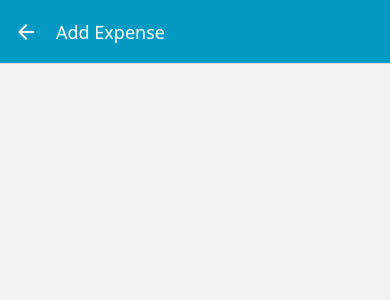
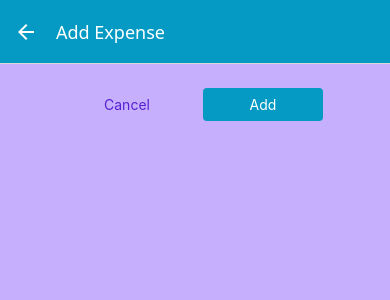
Before and after one commit to thelegend2004/trackytrack, a React Native app: screen /ManageExpense in a window 390 px wide. Shown: the top 300 px of the page. Built offline with nearby package versions, Linux system fonts and the light colour scheme.

Commit message:
feature: add expenses context

```diff
--- a/App.tsx
+++ b/App.tsx
@@ -12,6 +12,7 @@ import { GlobalStyles } from "./constants/styles";
 import { Ionicons } from "@expo/vector-icons";
 import IconButton from "./components/UI/IconButton";
 import { RootStackParamList } from "./types/navigation";
+import { ExpensesContextProvider } from "./store/expenses-context";
 
 const Stack = createNativeStackNavigator();
 const BottomTabs = createBottomTabNavigator();
@@ -75,7 +76,7 @@ function ExpensesOverview() {
 
 export default function App() {
   return (
-    <>
+    <ExpensesContextProvider>
       <StatusBar style="auto" />
       <NavigationContainer>
         <Stack.Navigator
@@ -98,6 +99,6 @@ export default function App() {
           />
         </Stack.Navigator>
       </NavigationContainer>
-    </>
+    </ExpensesContextProvider>
   );
 }
--- a/components/ExpensesOutput/ExpensesOutput.tsx
+++ b/components/ExpensesOutput/ExpensesOutput.tsx
@@ -3,69 +3,6 @@ import ExpensesSummary from "./ExpensesSummary";
 import ExpensesList from "./ExpensesList";
 import { Expense } from "../../types";
 import { GlobalStyles } from "../../constants/styles";
-
-const DUMMY_EXPENSES: Expense[] = [
-  {
-    id: "e1",
-    description: "A pair of cheese",
-    amount: 66.66,
-    date: new Date("2025-12-12"),
-  },
-  {
-    id: "e2",
-    description: "A pair of shorts",
-    amount: 77.66,
-    date: new Date("2025-11-12"),
-  },
-  {
-    id: "e3",
-    description: "Kiwis",
-    amount: 1.99,
-    date: new Date("1999-11-12"),
-  },
-  {
-    id: "e4",
-    description: "House",
-    amount: 19999.99,
-    date: new Date("2009-11-12"),
-  },
-  {
-    id: "e5",
-    description: "Beer",
-    amount: 5.99,
-    date: new Date("2010-01-12"),
-  },
-  {
-    id: "e6",
-    description: "Zhyvchyk",
-    amount: 5.99,
-    date: new Date("2018-11-12"),
-  },
-  {
-    id: "e7",
-    description: "Chips",
-    amount: 7.99,
-    date: new Date("2013-11-12"),
-  },
-  {
-    id: "e8",
-    description: "Ale",
-    amount: 1.99,
-    date: new Date("2012-11-12"),
-  },
-  {
-    id: "e9",
-    description: "Wodka",
-    amount: 2.99,
-    date: new Date("2019-12-12"),
-  },
-  {
-    id: "e10",
-    description: "Wine",
-    amount: 4.99,
-    date: new Date("2019-01-12"),
-  },
-];
 
 interface ExpensesOutputProps {
   expenses: Expense[];
@@ -78,8 +15,8 @@ export default function ExpensesOutput({
 }: ExpensesOutputProps) {
   return (
     <View style={styles.container}>
-      <ExpensesSummary expenses={DUMMY_EXPENSES} periodName={periodName} />
-      <ExpensesList expenses={DUMMY_EXPENSES} />
+      <ExpensesSummary expenses={expenses} periodName={periodName} />
+      <ExpensesList expenses={expenses} />
     </View>
   );
 }
--- /dev/null
+++ b/components/UI/Button.tsx
@@ -0,0 +1,55 @@
+import { ReactNode } from "react";
+import { Pressable, View, Text, StyleSheet, ViewStyle } from "react-native";
+import { GlobalStyles } from "../../constants/styles";
+
+interface ButtonProps {
+  children: ReactNode;
+  onPress: () => void;
+  mode: "flat" | "regular";
+  style?: ViewStyle;
+}
+
+export default function Button({
+  children,
+  onPress,
+  mode,
+  style,
+}: ButtonProps) {
+  return (
+    <View style={style}>
+      <Pressable
+        onPress={onPress}
+        style={({ pressed }) => pressed && styles.pressed}
+      >
+        <View style={[styles.button, mode === "flat" && styles.flat]}>
+          <Text style={[styles.buttonText, mode === "flat" && styles.flatText]}>
+            {children}
+          </Text>
+        </View>
+      </Pressable>
+    </View>
+  );
+}
+
+const styles = StyleSheet.create({
+  button: {
+    borderRadius: 4,
+    padding: 8,
+    backgroundColor: GlobalStyles.colors.primary500,
+  },
+  flat: {
+    backgroundColor: "transparent",
+  },
+  buttonText: {
+    color: "white",
+    textAlign: "center",
+  },
+  flatText: {
+    color: GlobalStyles.colors.primary400,
+  },
+  pressed: {
+    opacity: 0.75,
+    backgroundColor: GlobalStyles.colors.primary100,
+    borderRadius: 4,
+  },
+});
--- a/screens/AllExpenses.tsx
+++ b/screens/AllExpenses.tsx
@@ -1,5 +1,8 @@
+import { useContext } from "react";
 import ExpensesOutput from "../components/ExpensesOutput/ExpensesOutput";
+import { ExpensesContext } from "../store/expenses-context";
 
 export default function AllExpenses() {
-  return <ExpensesOutput expenses={[]} periodName={"Total"} />;
+  const { expenses } = useContext(ExpensesContext);
+  return <ExpensesOutput expenses={expenses} periodName={"Total"} />;
 }
--- a/screens/ManageExpense.tsx
+++ b/screens/ManageExpense.tsx
@@ -1,8 +1,11 @@
-import { Text } from "react-native";
+import { StyleSheet, View } from "react-native";
 import { RouteProp, useNavigation, useRoute } from "@react-navigation/native";
 import { RootStackParamList } from "../types/navigation";
 import { NativeStackNavigationProp } from "@react-navigation/native-stack";
 import { useLayoutEffect } from "react";
+import IconButton from "../components/UI/IconButton";
+import { GlobalStyles } from "../constants/styles";
+import Button from "../components/UI/Button";
 
 type ManageExpenseNavigationProp = NativeStackNavigationProp<
   RootStackParamList,
@@ -24,5 +27,62 @@ export default function ManageExpenses() {
     });
   }, [navigation, isEditing]);
 
-  return <Text></Text>;
+  const handleDelete = () => {
+    navigation.goBack();
+  };
+
+  const handleCancel = () => {
+    navigation.goBack();
+  };
+
+  const handleConfirm = () => {
+    navigation.goBack();
+  };
+
+  return (
+    <View style={styles.container}>
+      <View style={styles.buttons}>
+        <Button mode="flat" onPress={handleCancel} style={styles.button}>
+          Cancel
+        </Button>
+        <Button mode="regular" onPress={handleConfirm} style={styles.button}>
+          {isEditing ? "Update" : "Add"}
+        </Button>
+      </View>
+      {isEditing && (
+        <View style={styles.deleteContainer}>
+          <IconButton
+            icon="trash"
+            color={GlobalStyles.colors.error500}
+            size={36}
+            onPress={handleDelete}
+          />
+        </View>
+      )}
+    </View>
+  );
 }
+
+const styles = StyleSheet.create({
+  container: {
+    flex: 1,
+    padding: 24,
+    backgroundColor: GlobalStyles.colors.primary100,
+  },
+  buttons: {
+    flexDirection: "row",
+    justifyContent: "center",
+    alignItems: "center",
+  },
+  button: {
+    minWidth: 120,
+    marginHorizontal: 8,
+  },
+  deleteContainer: {
+    marginTop: 16,
+    paddingTop: 8,
+    borderTopWidth: 2,
+    borderTopColor: GlobalStyles.colors.primary200,
+    alignItems: "center",
+  },
+});
--- a/screens/RecentExpenses.tsx
+++ b/screens/RecentExpenses.tsx
@@ -1,5 +1,17 @@
+import { useContext } from "react";
 import ExpensesOutput from "../components/ExpensesOutput/ExpensesOutput";
+import { ExpensesContext } from "../store/expenses-context";
+import { getDateMinusDays } from "../util/date";
 
 export default function RecentExpenses() {
-  return <ExpensesOutput expenses={[]} periodName={"Last 7 Days"} />;
+  const { expenses } = useContext(ExpensesContext);
+
+  const recentExpense = expenses.filter((expense) => {
+    const today = new Date();
+    const date7DaysAgo = getDateMinusDays(today, 7);
+
+    return expense.date > date7DaysAgo;
+  });
+
+  return <ExpensesOutput expenses={recentExpense} periodName={"Last 7 Days"} />;
 }
--- /dev/null
+++ b/store/expenses-context.tsx
@@ -0,0 +1,118 @@
+import { createContext, FC, ReactNode, useState } from "react";
+import { Expense } from "../types";
+
+const DUMMY_EXPENSES: Expense[] = [
+  {
+    id: "e1",
+    description: "A pair of cheese",
+    amount: 66.65,
+    date: new Date("2025-12-12"),
+  },
+  {
+    id: "e2",
+    description: "A pair of shorts",
+    amount: 77.66,
+    date: new Date("2025-11-12"),
+  },
+  {
+    id: "e3",
+    description: "Kiwis",
+    amount: 1.99,
+    date: new Date("1999-11-12"),
+  },
+  {
+    id: "e4",
+    description: "House",
+    amount: 19999.99,
+    date: new Date("2009-11-12"),
+  },
+  {
+    id: "e5",
+    description: "Beer",
+    amount: 5.99,
+    date: new Date("2010-01-12"),
+  },
+  {
+    id: "e6",
+    description: "Zhyvchyk",
+    amount: 5.99,
+    date: new Date("2018-11-12"),
+  },
+  {
+    id: "e7",
+    description: "Chips",
+    amount: 7.99,
+    date: new Date("2013-11-12"),
+  },
+  {
+    id: "e8",
+    description: "Ale",
+    amount: 1.99,
+    date: new Date("2012-11-12"),
+  },
+  {
+    id: "e9",
+    description: "Wodka",
+    amount: 2.99,
+    date: new Date("2019-12-12"),
+  },
+  {
+    id: "e10",
+    description: "Wine",
+    amount: 4.99,
+    date: new Date("2019-01-12"),
+  },
+];
+
+type ExpensesContextType = {
+  expenses: Expense[];
+  addExpense: (expense: Omit<Expense, "id">) => void;
+  deleteExpense: (id: string) => void;
+  updateExpense: (id: string, expense: Omit<Expense, "id">) => void;
+};
+
+export const ExpensesContext = createContext<ExpensesContextType>({
+  expenses: [],
+  addExpense: () => {},
+  deleteExpense: () => {},
+  updateExpense: () => {},
+});
+
+export const ExpensesContextProvider: FC<{ children: ReactNode }> = ({
+  children,
+}) => {
+  const [expenses, setExpenses] = useState<Expense[]>(DUMMY_EXPENSES);
+
+  function addExpense(expensesData: Omit<Expense, "id">) {
+    const newExpense: Expense = {
+      id: Math.random().toString(),
+      ...expensesData,
+    };
+    setExpenses((current) => [newExpense, ...current]);
+  }
+
+  function deleteExpense(id: string) {
+    setExpenses((current) => current.filter((expense) => expense.id !== id));
+  }
+
+  function updateExpense(id: string, expenseData: Omit<Expense, "id">) {
+    setExpenses((current) =>
+      current.map((expense) =>
+        expense.id === id ? { ...expense, ...expenseData } : expense
+      )
+    );
+  }
+
+  const value: ExpensesContextType = {
+    expenses,
+    addExpense,
+    deleteExpense,
+    updateExpense,
+  };
+
+  return (
+    <ExpensesContext.Provider value={value}>
+      {children}
+    </ExpensesContext.Provider>
+  );
+};
--- a/util/date.ts
+++ b/util/date.ts
@@ -1,3 +1,7 @@
 export function getFormattedDate(date: Date) {
   return `${date.getFullYear()}-${date.getMonth() + 1}-${date.getDate()}`;
 }
+
+export function getDateMinusDays(date: Date, days: number) {
+  return new Date(date.getFullYear(), date.getMonth(), date.getDate() - days);
+}
```
